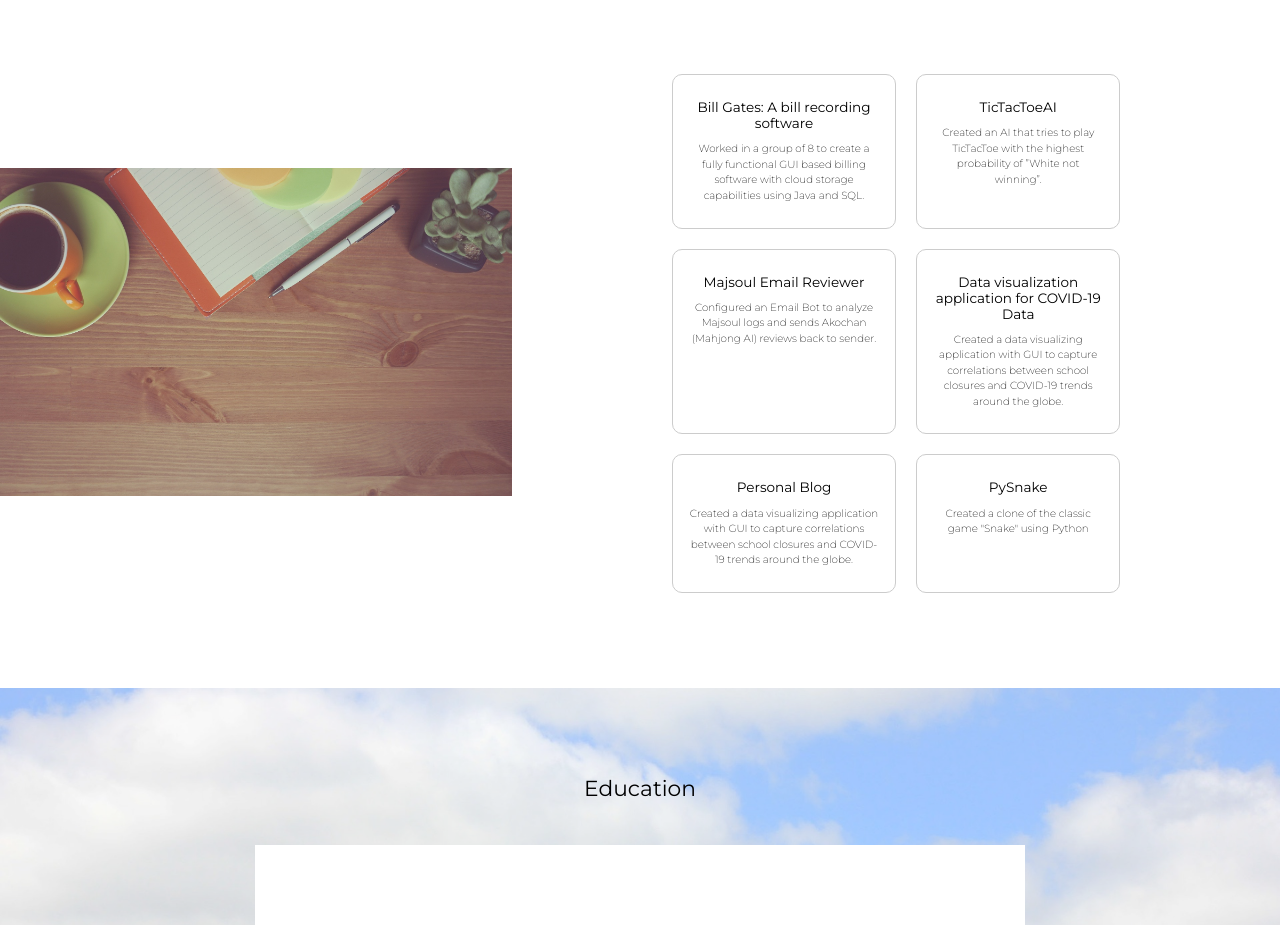
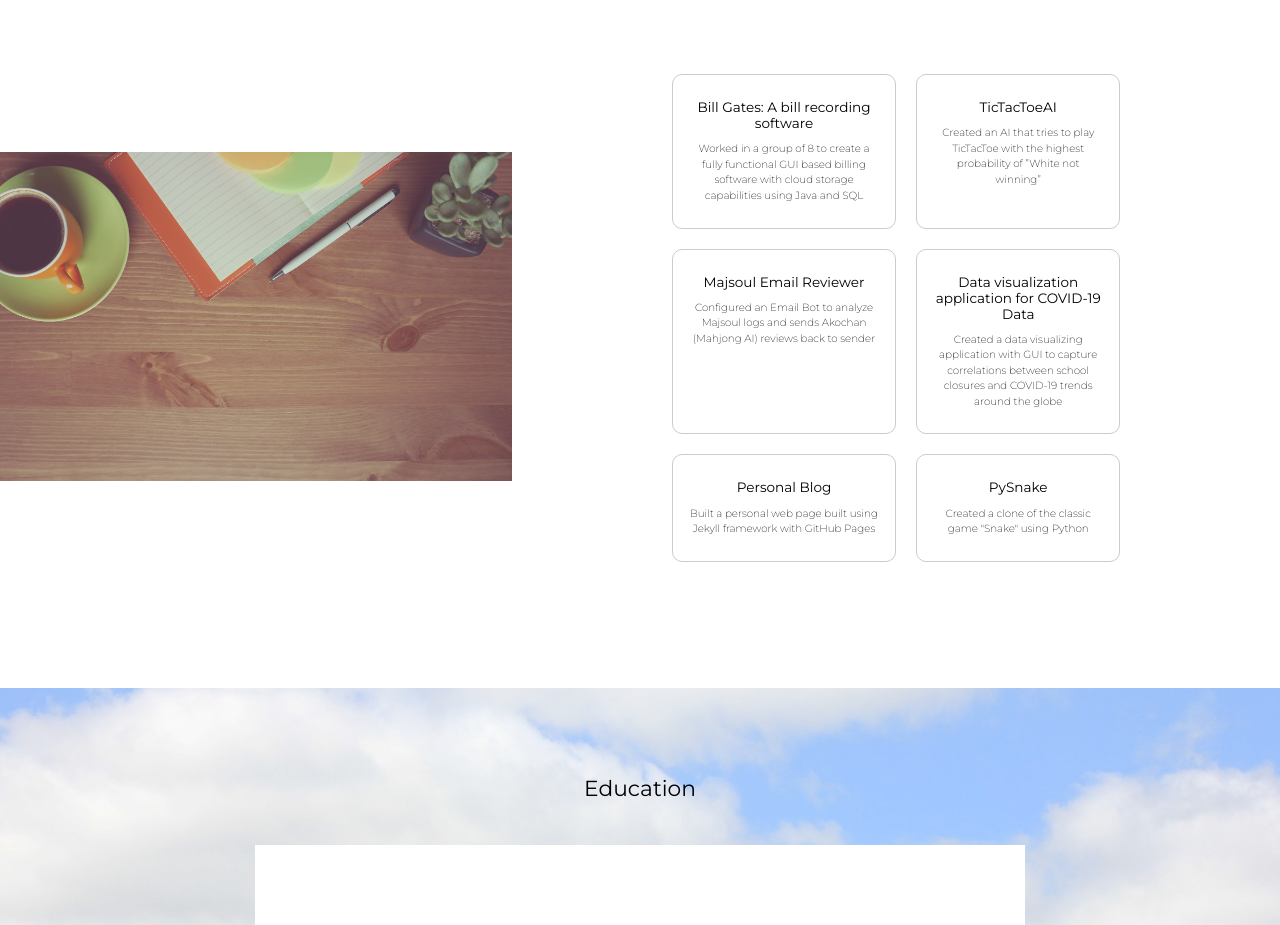
Before and after one commit to Lei-Tin/PortfolioWebsite, a React (Vite) app: page / in a window 1280 px wide. Shown: the part 1740-2665 px from the top of the page. Built offline with nearby package versions, Linux system fonts and the light colour scheme.

Commit message:
[*] Fixed a link within the portfolio section

```diff
--- a/src/Components/Portfolio.jsx
+++ b/src/Components/Portfolio.jsx
@@ -33,32 +33,31 @@ const projectList = [
   {
     title: "Bill Gates: A bill recording software",
     description:
-      "Worked in a group of 8 to create a fully functional GUI based billing software with cloud storage capabilities using Java and SQL.",
+      "Worked in a group of 8 to create a fully functional GUI based billing software with cloud storage capabilities using Java and SQL",
     url: "https://github.com/Lei-Tin/BillGates",
   },
   {
     title: "TicTacToeAI",
     description:
-      "Created an AI that tries to play TicTacToe with the highest probability of ”White not winning”.",
+      "Created an AI that tries to play TicTacToe with the highest probability of ”White not winning”",
     url: "https://github.com/Lei-Tin/TicTacToeAI",
   },
   {
     title: "Majsoul Email Reviewer",
     description:
-      "Configured an Email Bot to analyze Majsoul logs and sends Akochan (Mahjong AI) reviews back to sender.",
+      "Configured an Email Bot to analyze Majsoul logs and sends Akochan (Mahjong AI) reviews back to sender",
     url: "https://github.com/Lei-Tin/MajsoulEmailReviewer",
   },
   {
     title: "Data visualization application for COVID-19 Data",
     description:
-      "Created a data visualizing application with GUI to capture correlations between school closures and COVID-19 trends around the globe.",
+      "Created a data visualizing application with GUI to capture correlations between school closures and COVID-19 trends around the globe",
     url: "https://github.com/Lei-Tin/COVID19-Data-Visualization",
   },
   {
     title: "Personal Blog",
-    description:
-      "Created a data visualizing application with GUI to capture correlations between school closures and COVID-19 trends around the globe.",
-    url: "https://github.com/Lei-Tin/COVID19-Data-Visualization",
+    description: "Built a personal web page built using Jekyll framework with GitHub Pages",
+    url: "https://github.com/Lei-Tin/Lei-Tin.github.io",
   },
   {
     title: "PySnake",
```
